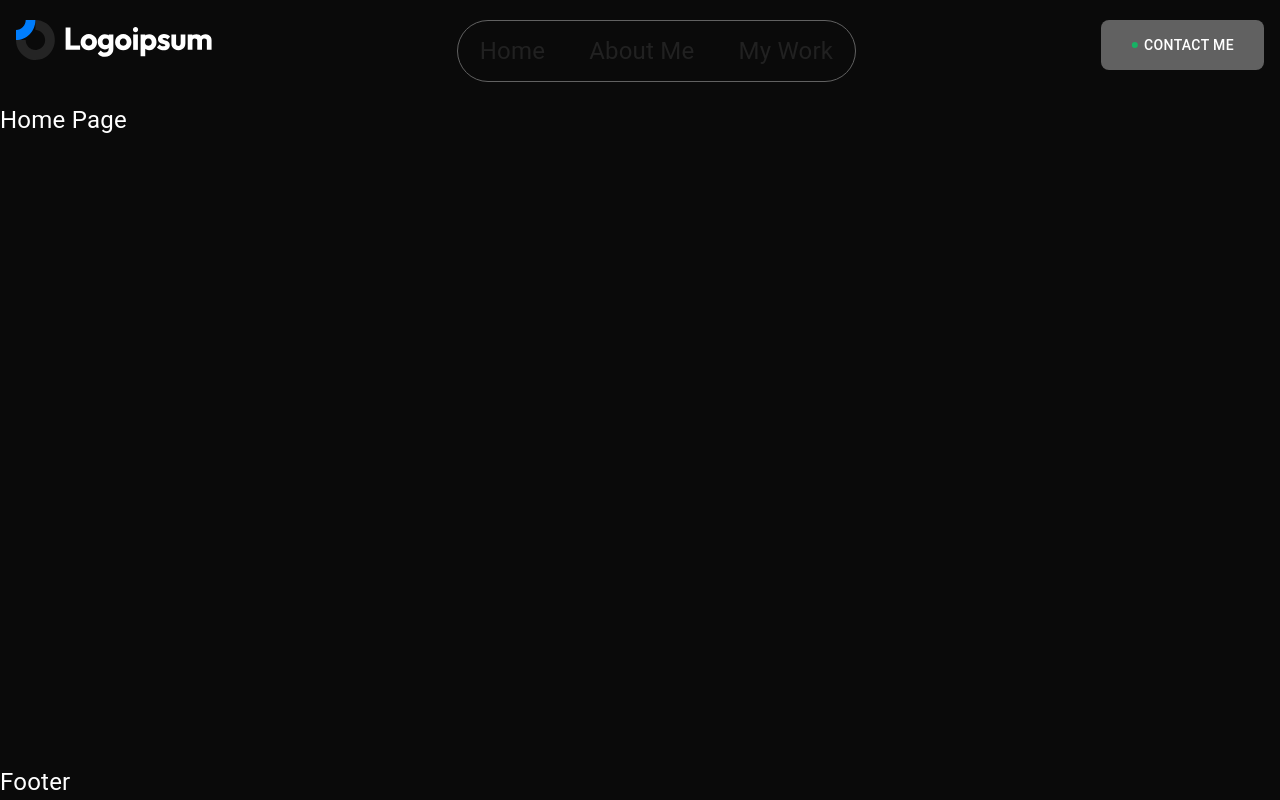
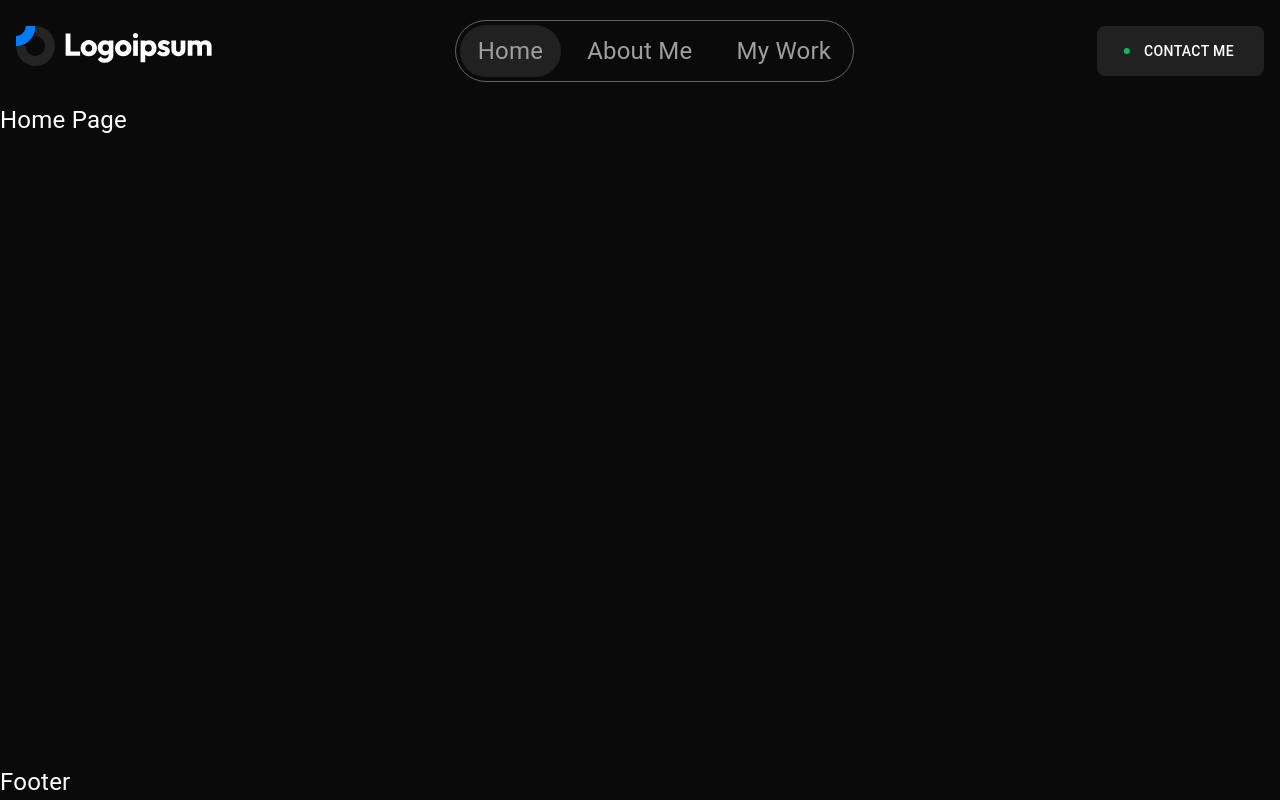
Before and after one commit to prince-hirani/dk-portfolio, a React (Create React App) app: page / in a window 1280 px wide. Built offline with nearby package versions, Linux system fonts and the light colour scheme.

Commit message:
change styles

```diff
--- a/src/components/layout/header/index.jsx
+++ b/src/components/layout/header/index.jsx
@@ -12,13 +12,12 @@ const links = [
 
 function Header({ active }) {
   return (
-    <Root direction="row" justifyContent="space-between">
+    <Root direction="row" alignItems="center" justifyContent="space-between">
       <Link to="/">
         <ImgLogo src={Logo} />
       </Link>
 
-      <LinksBody>
-        <Stack direction="row" gap={1}>
+      <LinksBody direction="row" gap={1}>
         {links.map((link, index) => {
           return (
             <StyledLink
@@ -32,11 +31,8 @@ function Header({ active }) {
             </StyledLink>
           );
         })}
-        </Stack>
       </LinksBody>
-      <Stack>
-        <StlyedButton variant="md">
-          <GreenDot />
+      <StlyedButton variant="md" startIcon={<GreenDot />}>
         <Typography
           pl={0.75}
           fontSize="0.875rem"
@@ -46,7 +42,6 @@ function Header({ active }) {
           Contact me
         </Typography>
       </StlyedButton>
-      </Stack>
     </Root>
   );
 }
--- a/src/components/layout/header/styles.js
+++ b/src/components/layout/header/styles.js
@@ -1,5 +1,5 @@
 import { Button, Stack, styled } from "@mui/material";
-import { Link } from "react-router-dom";
+import { NavLink } from "react-router-dom";
 
 export const Root = styled(Stack)(({ theme }) => ({
   padding: theme.spacing(2.5, 2),
@@ -9,14 +9,15 @@ export const ImgLogo = styled("img")(({ theme }) => ({
   cursor: "pointer",
 }));
 
-export const StyledLink = styled(Link)(({ theme }) => ({
-  color: theme.palette.grey[900],
+export const StyledLink = styled(NavLink)(({ theme }) => ({
+  color: theme.palette.grey[500],
   textDecoration: "none",
   cursor: "pointer",
   padding: theme.spacing(1, 2.25),
+  borderRadius: "50px",
 
   "&.active": {
-    color: theme.palette.grey[500],
+    backgroundColor: theme.palette.grey[900],
   },
 }));
 
@@ -27,7 +28,7 @@ export const LinksBody = styled(Stack)(({ theme }) => ({
 }));
 export const StlyedButton = styled(Button)(({ theme }) => ({
   cursor: "pointer",
-  backgroundColor: theme.palette.grey[700],
+  backgroundColor: theme.palette.grey[900],
   borderRadius: "8px",
   padding: theme.spacing(2, 3.75),
 }));
```
Lines whose indentation alone changed are shown as unchanged.
